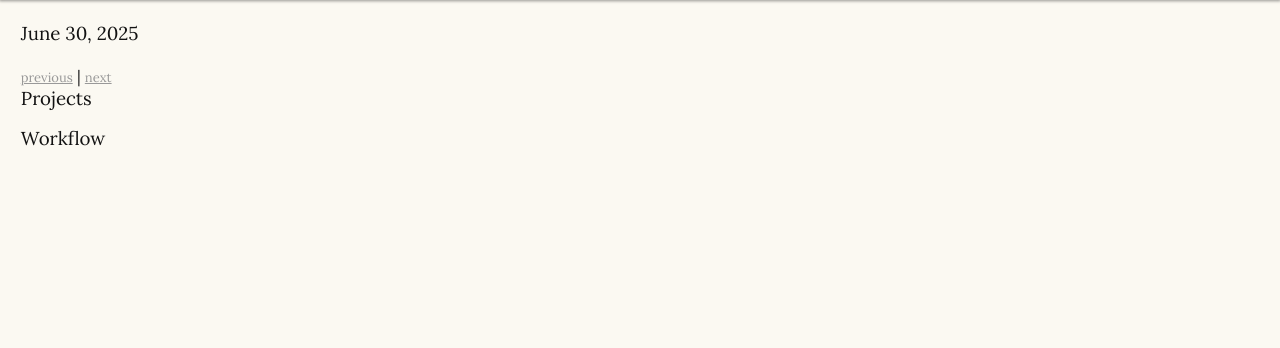
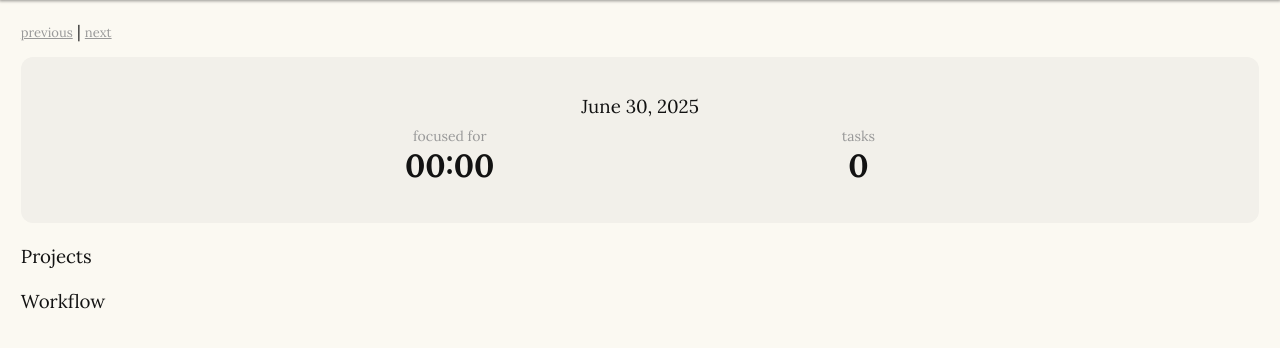
Before and after one commit to juliavillela/tick_project, a Django app: page /daily/1/ in a window 1280 px wide. Shown: the part 50-398 px from the top of the page. Run offline with Django 5.2, Linux system fonts and the light colour scheme; the visitor is signed in with stand-in values (Sample User, id 1); data that the repository does not hold is empty; some web fonts are replaced.

Commit message:
include daily summary card and related data in daily view

```diff
--- a/tick_project/templates/daily.html
+++ b/tick_project/templates/daily.html
@@ -1,15 +1,18 @@
 {% extends "base.html" %}
 
 {% block content %}
-<div>
-    <h3 class="mb-3">{{date}}</h3>
+<div class="mb-2">
     <a class="small muted link" href="{% url 'tracker:daily' previous %}">previous</a>
     {% if next is not None %}
     | <a class="small muted link" href="{% url 'tracker:daily' next %}">next</a>
     {% endif %}
-
 </div>
 
+<section class="mb-3">
+    {% include "partials/_summary_card.html" with total_time=daily_time done_tasks=daily_tasks title=date %}
+</section>
+
+<section class="mb-3">
     <h3 class="mb-2">Projects</h3>
     {% for project in projects %}
         <div class="card card-li">
@@ -19,7 +22,9 @@
             </span>
         </div>
     {% endfor %}
+</section>
 
+<section class="mb-3">
     <h3 class="mb-2">Workflow</h3>
     {% for session in sessions %}
     <div class="card card-li" >
@@ -31,5 +36,6 @@
         </div>
     </div>
     {% endfor %}
+</section>
 
 {% endblock %}
--- a/tick_project/tracker/views.py
+++ b/tick_project/tracker/views.py
@@ -260,6 +260,7 @@ def daily(request, days_ago):
 
     # Fetch all of the user's projects, ordered by most recently edited
     projects = Project.objects.filter(user = request.user).order_by('-last_edited')
+    today_tasks = Task.objects.by_user_and_done_date_within(user=request.user, date=date, days=1)
 
     daily_sessions = [] # List to collect all sessions that occurred on the target date
     daily_projects = [] # List to collect only projects that had sessions on that date
@@ -279,10 +280,14 @@ def daily(request, days_ago):
 
     # Sort all sessions by their start time (earliest first)
     daily_sessions.sort(key=lambda s: s.start_time)
+    # Sum duration of daily sessions
+    daily_time = sum(session.duration_in_seconds() for session in daily_sessions)
 
     context = current_session_context(request)
     context["projects"] = daily_projects
     context["sessions"] = daily_sessions
+    context["daily_tasks"] = len(today_tasks)
+    context["daily_time"] = timedelta_to_dict(timedelta(seconds=daily_time))
     context["date"] = date
     context["previous"] = days_ago + 1
     context["next"] = days_ago - 1 if days_ago > 0 else None
```
Lines whose indentation alone changed are shown as unchanged.
